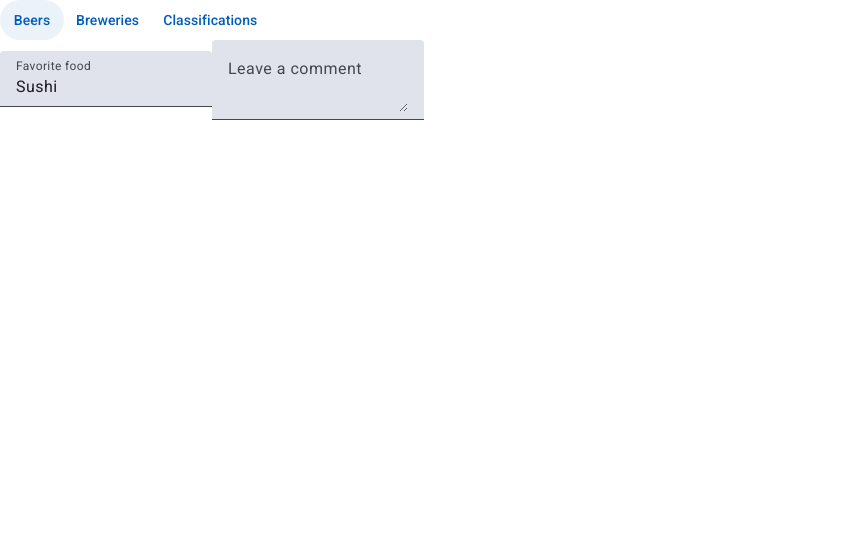
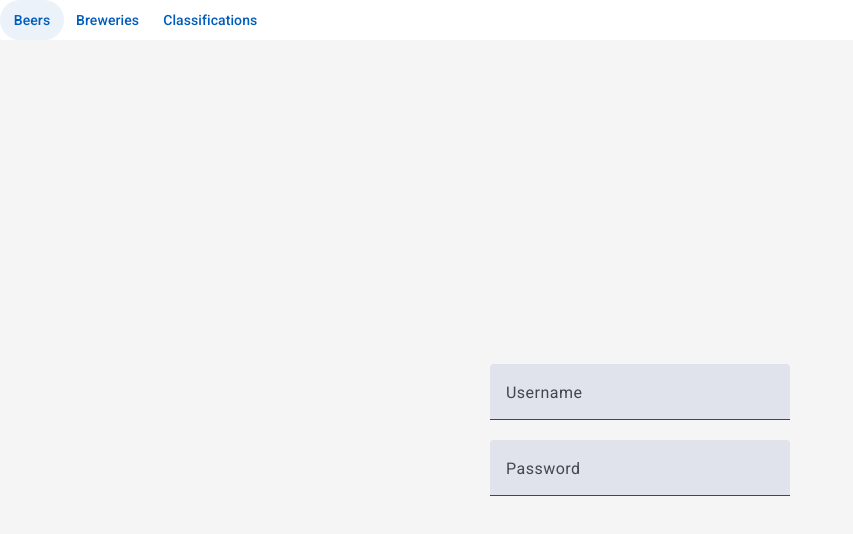
Before and after one commit to bnchy/craftcode-workshop, an Angular app in the folder frontend-beer-frontier/: page /login in a window 1280 px wide. Shown: the top 534 px of the page, without its empty margins (0-853 px from the left). Built offline with nearby package versions, Linux system fonts and the light colour scheme.

Commit message:
chore: added basic login fields and environment variables

```diff
--- a/frontend-beer-frontier/src/app/login/login.component.html
+++ b/frontend-beer-frontier/src/app/login/login.component.html
@@ -1,13 +1,12 @@
 <div class="body-container">
- <form class="example-form">
+ <form class="login-form">
     <mat-form-field class="example-full-width">
-      <mat-label>Favorite food</mat-label>
-      <input matInput placeholder="Ex. Pizza" value="Sushi">
+      <mat-label>Username</mat-label>
+      <input matInput placeholder="Ex. JelleSpruyt">
     </mat-form-field>
-
     <mat-form-field class="example-full-width">
-      <mat-label>Leave a comment</mat-label>
-      <textarea matInput placeholder="Ex. It makes me feel..."></textarea>
+      <mat-label>Password</mat-label>
+      <input matInput>
     </mat-form-field>
   </form>
 </div>
--- a/frontend-beer-frontier/src/app/login/login.component.scss
+++ b/frontend-beer-frontier/src/app/login/login.component.scss
@@ -1,7 +1,14 @@
-.class-bodycontainer{
+.body-container{
     display: flex;
     justify-content: center;
     align-items: center;
     height: 100vh;
     background-color: #f5f5f5;
 }
+
+.login-form{
+    display: flex;
+    flex-direction: column;
+    width: 70%;
+    max-width: 300px;
+}
--- a/frontend-beer-frontier/src/app/services/beer.service.ts
+++ b/frontend-beer-frontier/src/app/services/beer.service.ts
@@ -1,13 +1,15 @@
 import { HttpClient } from '@angular/common/http';
 import { Injectable } from '@angular/core';
 import { Observable } from 'rxjs';
+import { environment } from '../../environment/environment';
+
 
 @Injectable({
   providedIn: 'root'
 })
 
 export class BeerService {
-  private beersUrl = "http://localhost:8080/beers"
+  private beersUrl = `${environment.apiUrl}/beers`
 
   constructor(private http: HttpClient) {
   }
--- /dev/null
+++ b/frontend-beer-frontier/src/environment/environment.ts
@@ -0,0 +1,4 @@
+export const environment = {
+    production: true,
+    apiUrl: 'http://localhost:8080'
+}
```
Also changed, not shown: 1 other file (tests, documents, lock files or other folders).
